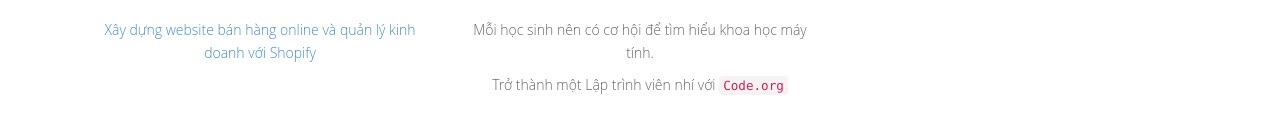
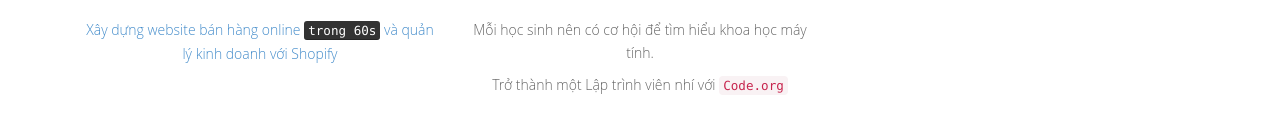
Before and after one commit to chtien/chtien.github.io, a plain HTML site: page index.html in a window 1280 px wide. Shown: the part 817-930 px from the top of the page. Drawn offline with nearby package versions, Linux system fonts and the light colour scheme.

Commit message:
add word phan 2

```diff
--- a/index.html
+++ b/index.html
@@ -71,7 +71,7 @@
 										</a>
 										</br>
 										</br>
-										<a href="https://www.shopify.com/?ref=developer-62328b73d9e75ef2">Xây dựng website bán hàng online và quản lý kinh doanh với Shopify</a>
+										<a href="https://www.shopify.com/?ref=developer-62328b73d9e75ef2">Xây dựng website bán hàng online <kbd> trong 60s</kbd> và quản lý kinh doanh với Shopify</a>
 
 									</div>
 								</div>
```
Also changed, not shown: tin_hoc_can_ban.html (+1 -0 lines).
